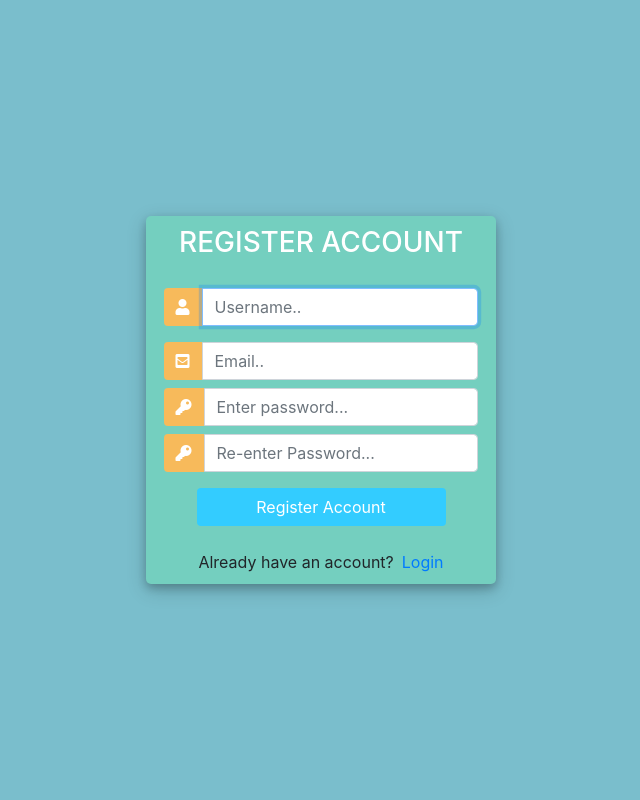
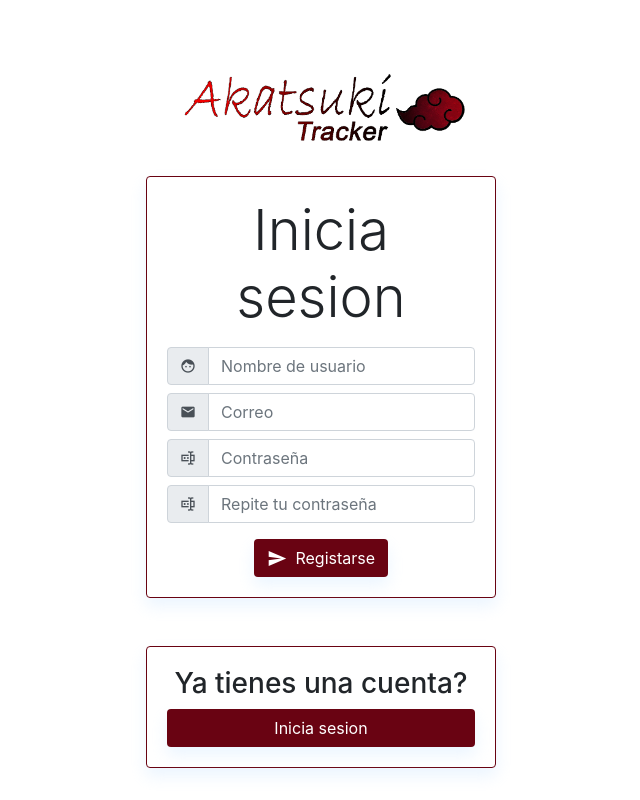
Before and after one commit to AkatsukiTracker/AkatsukiTracker, a Django app: page /register/ in a window 1280 px wide. Shown: the whole page, without its empty margins (319-959 px from the left). Run offline with Django 3.2, Linux system fonts and the light colour scheme; some libraries are stand-ins or nearby versions.

Commit message:
front index login register

```diff
--- /dev/null
+++ b/akatsuki/static/css/main.css
@@ -0,0 +1,88 @@
+@font-face { font-family: Pacifico; src: url('/src/fonts/Pacifico.ttf'); }
+@font-face { font-family: Cookie; src: url('/src/fonts/Cookie-Regular.ttf'); }
+
+nav {
+  min-height: 80px;
+  width: 100vw;
+}
+
+.img-vitrina{
+  height: 35vh;
+  object-fit: contain;
+}
+
+.img-portada{
+  height: 25vh;
+  object-fit: cover;
+}
+
+.my-10{
+  margin-top: 15vh!important;
+  margin-bottom: 15vh!important;
+}
+
+.mt-10{
+  margin-top: 15vh!important;
+}
+
+.shadow-primary{
+  box-shadow: 0 .5rem 1rem rgba(0,123,255,.15)!important;
+}
+.shadow-success{
+  box-shadow: 0 .5rem 1rem rgba(30,126,52,.15)!important;
+}
+.shadow-danger{
+  box-shadow: 0 .5rem 1rem rgba(248,215,218,.60)!important;
+}
+.shadow-info{
+  box-shadow: 0 .5rem 1rem rgba(209,236,241,.60)!important;
+}
+.shadow-akatsuki{
+  box-shadow: 0 .5rem 1rem rgba(222,238,255,.60)!important;
+}
+
+.border-akatsuki{
+  border-color: #690312 !important;
+}
+
+
+
+#div-stickyButtons {
+  display: block;
+  position: fixed;
+  bottom: 20px;
+  right: 20px;
+  z-index: 99;
+}
+.overlay-div{
+   height:100%;
+   width: 100%;
+   position:absolute;
+   background-color:#000;
+   opacity:.30;
+
+}
+
+/* Colors */
+.bg-ortopedia{
+  background-color: #461b7e
+}
+
+.bg-orange{
+  background-color: #fd7e14
+}
+
+.bg-black {
+  background-color: #222;
+}
+
+.bg-akatsuki{
+  background-color: #690312 !important;
+}
+
+.bg-lightblue {
+  background-color: #E0FEFE;
+}
+.bg-blue {
+  background-color: #DEEEFF;
+}
--- /dev/null
+++ b/akatsuki/static/css/mdi.css
@@ -0,0 +1,42 @@
+/* MDI */
+.alert.mdi::before,
+.breadcrumb .mdi::before,
+.btn.mdi::before,
+.card-title.mdi::before,
+.card-subtitle.mdi::before,
+.card-link.mdi::before,
+.dropdown-item.mdi::before,
+.list-group-item.mdi::before,
+.nav-link.mdi::before {
+    font-size: 1.25em;
+    line-height: initial;
+    position: relative;
+    top: 0.09rem;
+}
+.alert.mdi::before,
+.breadcrumb .mdi:not(:empty)::before,
+.btn.mdi:not(:empty)::before,
+.card-title.mdi:not(:empty)::before,
+.card-subtitle.mdi:not(:empty)::before,
+.card-link.mdi:not(:empty)::before,
+.dropdown-item.mdi:not(:empty)::before,
+.nav-link.mdi:not(:empty)::before {
+    margin-right: 0.25rem;
+}
+.list-group-item.mdi:not(:empty)::before {
+    margin-right: 0.5rem;
+}
+.dropdown-item.mdi:not(:empty)::before {
+    margin-left: -0.75rem;
+}
+.alert.mdi::before,
+.list-group-item.mdi:not(:empty)::before {
+    margin-left: -0.5rem;
+}
+.modal-title.mdi::before {
+    font-size: 1.5em;
+    line-height: 0.5;
+    position: relative;
+    top: 0.26rem;
+    margin-right: 0.5rem;
+}
--- /dev/null
+++ b/akatsuki/static/css/rfs.css
@@ -0,0 +1,33 @@
+/* Responsive Fonts */
+@media (max-width: 1200px) {
+  legend {
+    font-size: calc(1.275rem + 0.3vw) !important;
+  }
+  h1, .h1 {
+    font-size: calc(1.375rem + 1.5vw) !important;
+  }
+  h2, .h2 {
+    font-size: calc(1.325rem + 0.9vw) !important;
+  }
+  h3, .h3 {
+    font-size: calc(1.3rem + 0.6vw) !important;
+  }
+  h4, .h4 {
+    font-size: calc(1.275rem + 0.3vw) !important;
+  }
+  .display-1 {
+    font-size: calc(1.725rem + 5.7vw) !important;
+  }
+  .display-2 {
+    font-size: calc(1.675rem + 5.1vw) !important;
+  }
+  .display-3 {
+    font-size: calc(1.575rem + 3.9vw) !important;
+  }
+  .display-4 {
+    font-size: calc(1.475rem + 2.7vw) !important;
+  }
+  .close {
+    font-size: calc(1.275rem + 0.3vw) !important;
+  }
+}
--- a/akatsuki/templates/users/register.html
+++ b/akatsuki/templates/users/register.html
@@ -1,142 +1,74 @@
-<!DOCTYPE html>
-<html>
+{% extends "users/template.html" %}
+{% load static %}
+{% block title %}Login {% endblock %}
+{% block content %}
 
-<head>
-	<title>Login</title>
-	<link rel="stylesheet" href="https://stackpath.bootstrapcdn.com/bootstrap/4.1.3/css/bootstrap.min.css" integrity="sha384-MCw98/SFnGE8fJT3GXwEOngsV7Zt27NXFoaoApmYm81iuXoPkFOJwJ8ERdknLPMO" crossorigin="anonymous">
-	<script src="https://ajax.googleapis.com/ajax/libs/jquery/3.3.1/jquery.min.js"></script>
-	<link rel="stylesheet" href="https://use.fontawesome.com/releases/v5.6.1/css/all.css" integrity="sha384-gfdkjb5BdAXd+lj+gudLWI+BXq4IuLW5IT+brZEZsLFm++aCMlF1V92rMkPaX4PP" crossorigin="anonymous">
-
-	<style>
-		body,
-		html {
-			margin: 0;
-			padding: 0;
-			height: 100%;
-			background: #7abecc !important;
-		}
-		.user_card {
-			width: 350px;
-			margin-top: auto;
-			margin-bottom: auto;
-			background: #74cfbf;
-			position: relative;
-			display: flex;
-			justify-content: center;
-			flex-direction: column;
-			padding: 10px;
-			box-shadow: 0 4px 8px 0 rgba(0, 0, 0, 0.2), 0 6px 20px 0 rgba(0, 0, 0, 0.19);
-			-webkit-box-shadow: 0 4px 8px 0 rgba(0, 0, 0, 0.2), 0 6px 20px 0 rgba(0, 0, 0, 0.19);
-			-moz-box-shadow: 0 4px 8px 0 rgba(0, 0, 0, 0.2), 0 6px 20px 0 rgba(0, 0, 0, 0.19);
-			border-radius: 5px;
-
-		}
-
-		.form_container {
-			margin-top: 20px;
-		}
-
-		#form-title{
-			color: #fff;
-		}
-		.login_btn {
-			width: 100%;
-			background: #33ccff !important;
-			color: white !important;
-		}
-		.login_btn:focus {
-			box-shadow: none !important;
-			outline: 0px !important;
-		}
-		.login_container {
-			padding: 0 2rem;
-		}
-		.input-group-text {
-			background: #f7ba5b !important;
-			color: white !important;
-			border: 0 !important;
-			border-radius: 0.25rem 0 0 0.25rem !important;
-		}
-		.input_user,
-		.input_pass:focus {
-			box-shadow: none !important;
-			outline: 0px !important;
-		}
-
-	</style>
-
-</head>
-<body>
-	<div class="container h-100">
-		<div class="d-flex justify-content-center h-100">
-			<div class="user_card">
-				<div class="d-flex justify-content-center">
-					<h3 id="form-title">REGISTER ACCOUNT</h3>
+<div class="container-fluid">
+  <div class="container-xl">
+  <div class="row">
+    <div class="col mt-5">
+      <a href="/">
+        <img class="img-fluid m-auto d-block" src="{% static 'logo/blanco.png' %}" style="height: 15vh" alt="AkatsukiLogo">
+      </a>
     </div>
-				<div class="d-flex justify-content-center form_container">
-
+  </div>
+  <div class="row justify-content-center mt-2">
+    <div class="col-12 col-md-6 col-lg-4">
+      <div class="card border-akatsuki shadow-akatsuki">
+        <div class="card-body">
+          <h3 class="display-4 mb-3 text-center">Inicia sesion</h3>
+            {% for message in messages %}
+              <div class="alert alert-warning" role="alert">
+                {{message}}
+              </div>
+            {% endfor %}
             <form method="POST" action="">
               {% csrf_token %}
-                        <div class="input-group mb-3">
-							<div class="input-group-append">
-								<span class="input-group-text"><i class="fas fa-user"></i></span>
+              <div class="input-group mb-2">
+                <div class="input-group-prepend">
+                  <div class="input-group-text mdi mdi-face"></div>
                 </div>
-							{{form.username}}
+                <input type="text" name="username" placeholder="Nombre de usuario" class="form-control">
               </div>
               <div class="input-group mb-2">
-							<div class="input-group-append">
-								<span class="input-group-text"><i class="fas fa-envelope-square"></i></span>
+                <div class="input-group-prepend">
+                  <div class="input-group-text mdi mdi-email"></div>
                 </div>
-							{{form.email}}
+                <input type="text" name="email" placeholder="Correo" class="form-control">
               </div>
               <div class="input-group mb-2">
-							<div class="input-group-append">
-								<span class="input-group-text"><i class="fas fa-key"></i></span>
+                <div class="input-group-prepend">
+                  <div class="input-group-text mdi mdi-form-textbox-password"></div>
                 </div>
-							{{form.password1}}
+                <input type="text" name="password1" placeholder="Contraseña" class="form-control">
               </div>
               <div class="input-group mb-2">
-							<div class="input-group-append">
-								<span class="input-group-text"><i class="fas fa-key"></i></span>
+                <div class="input-group-prepend">
+                  <div class="input-group-text mdi mdi-form-textbox-password"></div>
                 </div>
-							{{form.password2}}
+                <input type="text" name="password2" placeholder="Repite tu contraseña" class="form-control">
+              </div>
+
+              <div class="d-flex justify-content-center mt-3">
+                <button class="btn bg-akatsuki shadow-akatsuki text-white mdi mdi-send" type="submit" value="Register Account"> Registarse</button>
               </div>
 
 
-
-				   		<div class="d-flex justify-content-center mt-3 login_container">
-				 			<input class="btn login_btn" type="submit" value="Register Account">
-				   		</div>
-
             </form>
         </div>
-
-				{{form.errors}}
-
-				<div class="mt-4">
-					<div class="d-flex justify-content-center links">
-						Already have an account? <a href="{% url 'login' %}" class="ml-2">Login</a>
+      </div>
+    </div>
+  </div>
+  <div class="row justify-content-center mt-5">
+    <div class="col-12 col-md-6 col-lg-4">
+      <div class="card shadow-akatsuki border-akatsuki">
+        <div class="card-body">
+          <h3 class="text-center mb-2">Ya tienes una cuenta?</h3>
+          <a href="{% url 'login' %}" class="btn bg-akatsuki btn-block text-white shadow-akatsuki"> Inicia sesion</a>
         </div>
       </div>
     </div>
   </div>
 </div>
-	<script>
-						/* Because i didnt set placeholder values in forms.py they will be set here using vanilla Javascript
-		//We start indexing at one because CSRF_token is considered and input field
-		 */
 
-		//Query All input fields
-		var form_fields = document.getElementsByTagName('input')
-        form_fields[1].placeholder='Username..';
-		form_fields[2].placeholder='Email..';
-		form_fields[3].placeholder='Enter password...';
-		form_fields[4].placeholder='Re-enter Password...';
-
-
-		for (var field in form_fields){
-			form_fields[field].className += ' form-control'
-		}
-	</script>
-</body>
-</html>
+{% endblock %}
--- /dev/null
+++ b/akatsuki/templates/users/template.html
@@ -0,0 +1,23 @@
+<!DOCTYPE html>
+<html>
+<head>
+  <title>{% block title %}Akatsuki Tracker{% endblock %}</title>
+  <meta name="viewport" content="width=device-width, initial-scale=1, minimum-scale=1">
+  <meta name="theme-color" content="#6903125">
+
+  {% load static %}
+
+  <link rel="stylesheet" type="text/css" href="https://cdn.materialdesignicons.com/5.4.55/css/materialdesignicons.min.css" >
+  <link rel="stylesheet" type="text/css" href="{% static 'css/main.css' %}" >
+  <link rel="stylesheet" type="text/css" href="{% static 'css/mdi.css' %}" >
+  <link rel="stylesheet" type="text/css" href="{% static 'css/rfs.css' %}" >
+
+  <link rel="stylesheet" href="https://cdn.jsdelivr.net/npm/bootstrap@4.5.3/dist/css/bootstrap.min.css" integrity="sha384-TX8t27EcRE3e/ihU7zmQxVncDAy5uIKz4rEkgIXeMed4M0jlfIDPvg6uqKI2xXr2" crossorigin="anonymous">
+  <script defer src="https://code.jquery.com/jquery-3.5.1.slim.min.js" integrity="sha384-DfXdz2htPH0lsSSs5nCTpuj/zy4C+OGpamoFVy38MVBnE+IbbVYUew+OrCXaRkfj" crossorigin="anonymous"></script>
+  <script defer src="https://cdn.jsdelivr.net/npm/bootstrap@4.5.3/dist/js/bootstrap.bundle.min.js" integrity="sha384-ho+j7jyWK8fNQe+A12Hb8AhRq26LrZ/JpcUGGOn+Y7RsweNrtN/tE3MoK7ZeZDyx" crossorigin="anonymous"></script>
+
+</head>
+<body>
+{% block content %}{% endblock %}
+</body>
+</html>
```
Also changed, not shown: akatsuki/templates/home/index.html (+34 -31 lines), akatsuki/templates/home/template.html (+20 -12 lines), akatsuki/templates/users/login.html (+44 -108 lines), akatsuki/static/logo/blanco.png (renamed from akatsuki/static/AkatsukiLogov2.png), akatsuki/static/logo/nube.png (renamed from akatsuki/static/AkatsukiLogoRender.png), akatsuki/static/logo/transparente.png (renamed from akatsuki/static/AkatsukiLogo.png), akatsuki/static/tiendas/abcdin.png (renamed from akatsuki/static/abcdin.png), akatsuki/static/tiendas/falabella.jpg (renamed from akatsuki/static/falabella.jpg), akatsuki/static/tiendas/ripley.jpg (renamed from akatsuki/static/ripley.jpg), akatsuki/templates/home/contacto.html (added), akatsuki/templates/tracker/dashboard.html (added), akatsuki/templates/tracker/index.html (deleted). Lines whose indentation alone changed are shown as unchanged.
